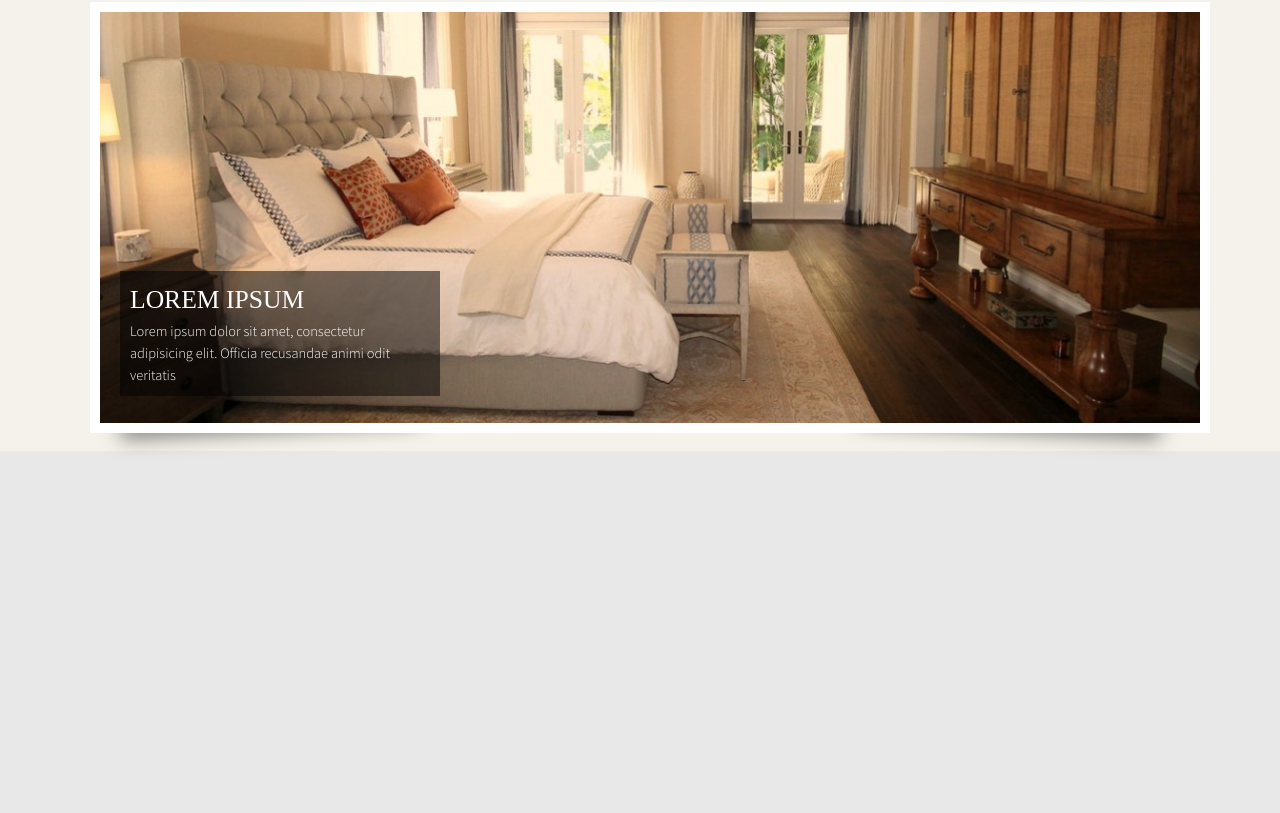
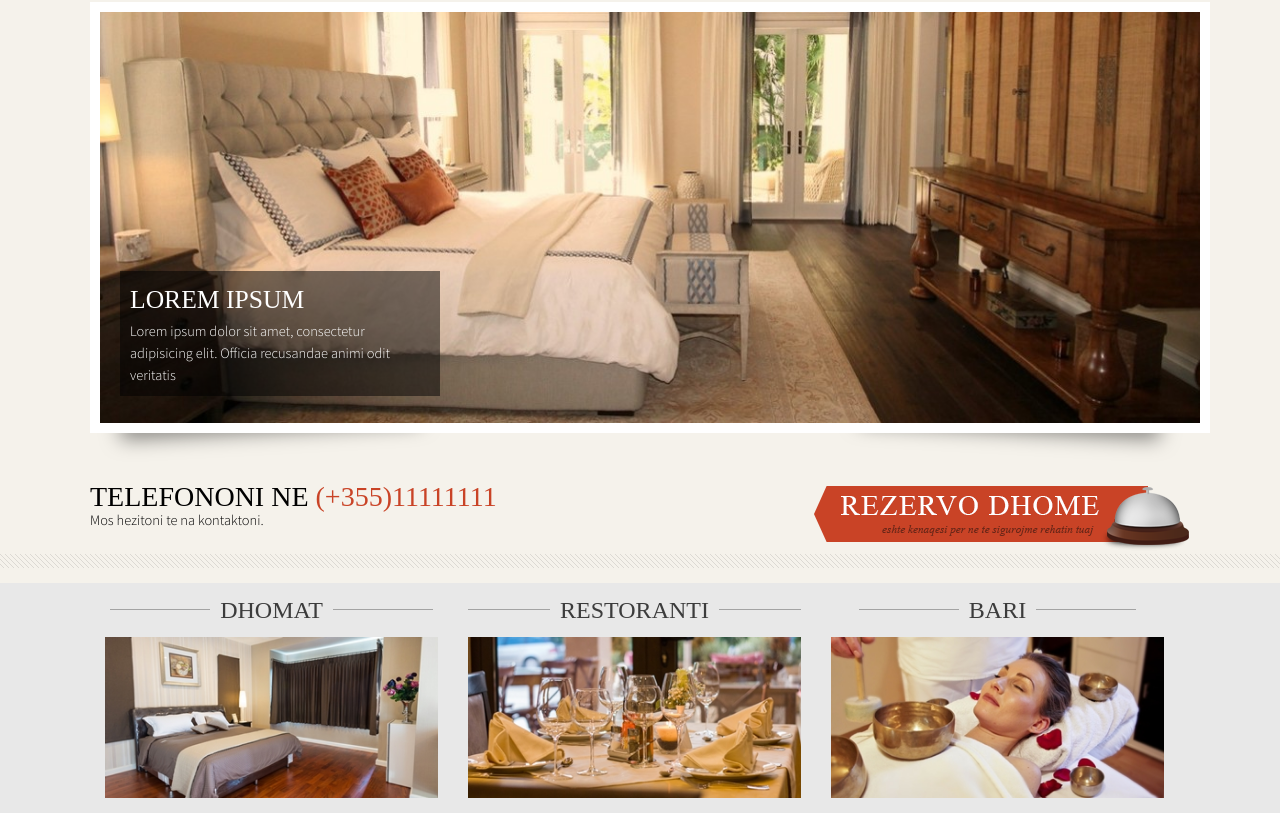
Before and after one commit to bledar/hotelliss, a plain HTML site: page template/index.html in a window 1280 px wide. Shown: the part 108-921 px from the top of the page. Before the commit the page ends 800 px from the top, so only its background shows below. Drawn offline with Linux system fonts and the light colour scheme; a web font is replaced by a local one.

Commit message:
shtuar edhe nje rresht me 3 kolona per sherbimet

```diff
--- a/template/css/style.css
+++ b/template/css/style.css
@@ -226,11 +226,102 @@ nav{
 /**************************
     CONTENT
 **************************/
-article{
-    min-height: -webkit-calc(100% - (160px));
-    min-height: -moz-calc(100% - (160px));
-    min-height: calc(100% - (160px));
+.row{
+    width: 100%;
+    clear: both;
 }
+.row .col-2{
+    width: 50%;
+    float: left;
+}
+#contact-row{
+    margin-top: 50px;
+    background-color: #F5F2EB;
+    clear: both;
+}
+#bottom-stripes{
+    display: block;
+    width: 100%;
+    height: 14px;
+    background-image: url(../images/stripes_bg.png);
+}
+.row .col-2{text-align: right;}
+.row .col-2 p{
+    font-family: 'Source Sans Pro', sans-serif;
+    font-weight: lighter;
+    font-size: .9em;
+    line-height: 22px;
+}
+#phone-number {
+    box-sizing: border-box;
+    padding-right:80px;
+    text-align: left;
+}
+#phone-number span{
+    text-transform: uppercase;
+    font-size: 28px;
+    line-height: 22px;
+    font-family: 'Source Serif Pro',serif;
+}
+#phone-number a{color:#c94326; text-decoration: none;}
+
+.col-3{
+    width: 33%;
+    float: left;
+}
+#home-3-img .col-3 .content{
+    box-sizing: border-box;
+    padding: 15px;
+}
+#home-3-img h2{
+    font-family: 'Source Serif Pro',serif;
+    font-size: 24px;
+    margin: 0 0 15px;
+    color: #3c3c3c;
+    text-transform: uppercase;
+    text-align: center;
+    position: relative;
+    overflow: hidden;
+}
+#home-3-img h2 span{
+    vertical-align: baseline;
+    position: relative;
+    padding: 0 10px;
+}
+#home-3-img h2 span:before{
+    right: 100%;
+}
+#home-3-img h2 span:after{
+    left: 100%;
+}
+#home-3-img h2 span:before,#home-3-img h2 span:after{
+    content: '';
+    position: absolute;
+    width: 100px;
+    /*border-top: 1px solid #e3e3e3;*/
+    border-top: 1px solid #a3a3a3;
+    top: .5em;
+    display: block;
+}
+#home-3-img img:after, #home-3-img img:before{
+    transform: rotate(-5deg);
+    background: rgba(0,0,0,0.7) none repeat scroll 0% 0%;
+    bottom: 10px;
+    box-shadow: 0 5px 10px #000;
+    content: "";
+    left: 10px;
+    max-width: 300px;
+    position: absolute;
+    height: 20px;
+    width: 50%;
+    z-index: -1;
+}
+#home-3-img img:after {
+    transform: rotate(5deg);
+    left: auto;
+    right: 10px;
+}
+#home-3-img img{width: 100%; display: block;position: relative;}
 .normalContent{
     float: left;
     width: 70%;
--- a/template/index.html
+++ b/template/index.html
@@ -44,6 +44,7 @@
             </nav>
         </div>
     </header>
+
         <div class="slider-wrapper">
             <div class="slider-content container">
                 <ul>
@@ -56,12 +57,39 @@
                     </li>
                 </ul>
             </div>
+            <div class="row cf" id="contact-row">
+            <div class="container">
+                <div class="col col-2" id="phone-number" >
+                    <span>TELEFONONI NE <a href="tel:+35511111111">(+355)11111111</a></span>
+                    <p>Mos hezitoni te na kontaktoni.</p>
                 </div>
-    <!-- <article class="">
-        article
+                <div class="col col-2" id="reserve-button">
+                    <img src="images/reserve_button_sq.png" alt="">
+                </div>
+            </div>
+        </div>
+            <div id="bottom-stripes"></div>
+    </div>
+    <article class="container">
+       <div class="row cf" id="home-3-img">
+           <div class="col-3">
+                <div class="content">
+                   <h2><span>DHOMAT</span></h2>
+                   <img src="images/module7.jpg" alt="">
+                </div>
+           </div>
+           <div class="col-3">
+            <div class="content">
+            <h2><span>Restoranti</span></h2>
+            <img src="images/module5.jpg" alt=""></div>
+            </div>
+           <div class="col-3">
+           <div class="content">
+               <h2><span>Bari</span></h2>
+               <img src="images/module6.jpg" alt="">
+           </div>
+           </div>
+       </div>
     </article>
-    <footer>
-        footer
-    </footer> -->
 </body>
 </html>
```
Also changed, not shown: template/images/module5.jpg (added), template/images/module6.jpg (added), template/images/module7.jpg (added), template/images/reserve_button.png (added), template/images/reserve_button_sq.png (added), template/images/stripes_bg.png (added). Lines whose indentation alone changed are shown as unchanged.
